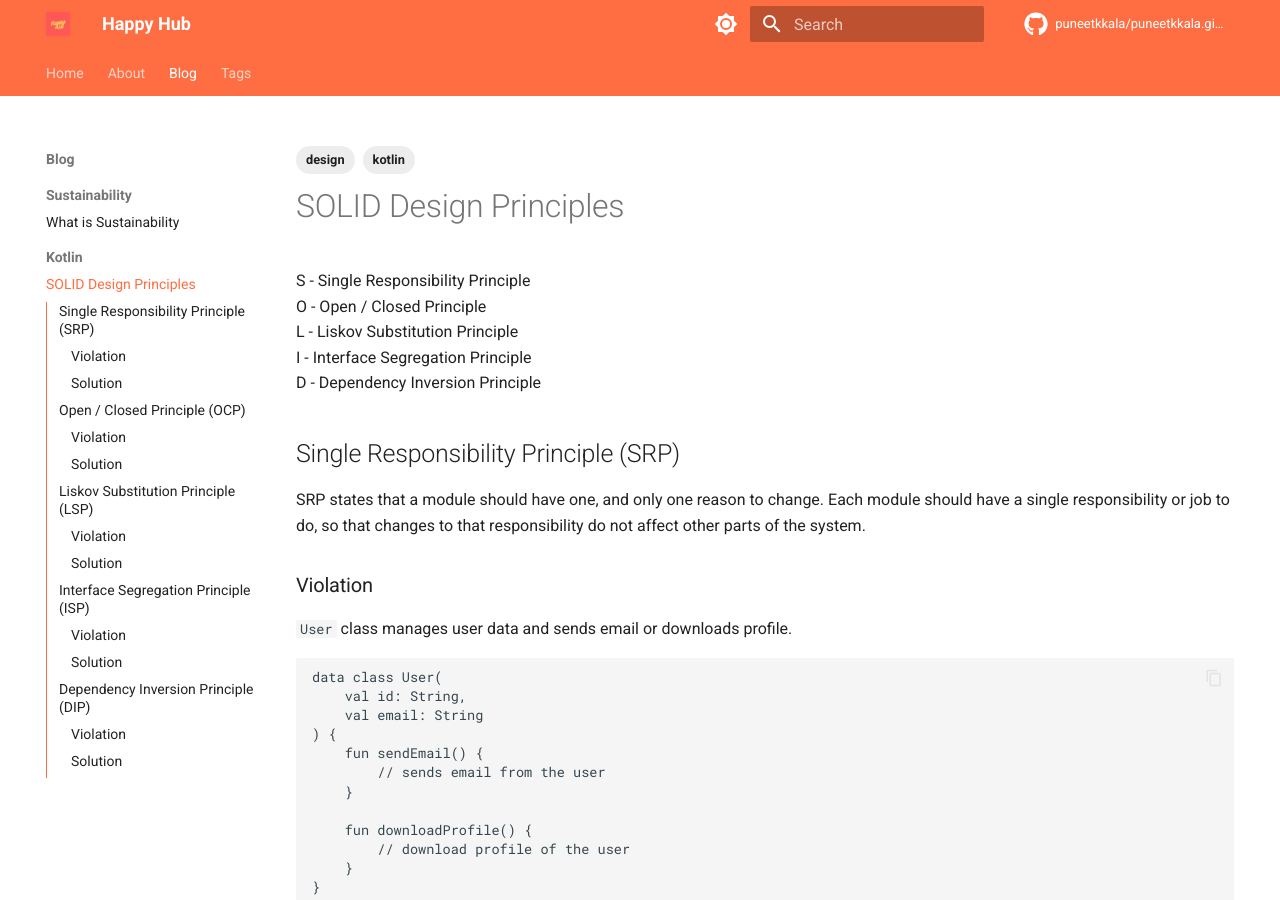
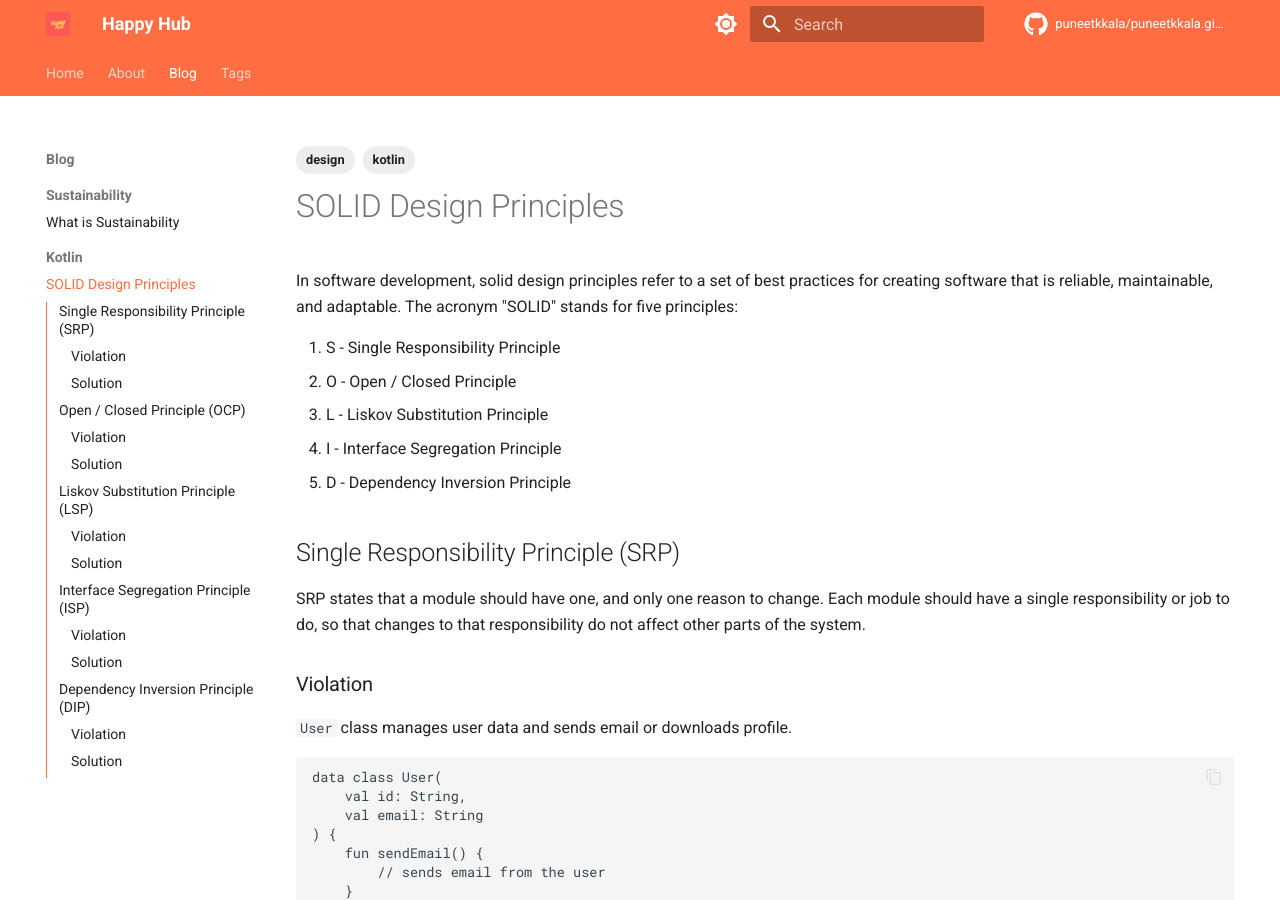
Before and after one commit to puneetkkala/puneetkkala.github.io, an MkDocs documentation site: the page built from docs/blog/kotlin/solid-design-principles.md, in a window 1280 px wide and 900 px high. Built offline with MkDocs 1.6.1 and Material for MkDocs 9.7.7, drawn with Linux system fonts in a browser that asks for light colours; comment, search, counter and statistics services are not loaded.

Commit message:
Added title and description

```diff
--- a/docs/blog/kotlin/solid-design-principles.md
+++ b/docs/blog/kotlin/solid-design-principles.md
@@ -1,15 +1,19 @@
 ---
+title: SOLID Design Principles
+description: In software development, solid design principles refer to a set of best practices for creating software that is reliable, maintainable, and adaptable. The acronym "SOLID" stands for five principles.
 tags:
     - kotlin
     - design
 ---
 
 # SOLID Design Principles
-S - Single Responsibility Principle<br/>
-O - Open / Closed Principle<br/>
-L - Liskov Substitution Principle<br/>
-I - Interface Segregation Principle<br/>
-D - Dependency Inversion Principle<br/>
+In software development, solid design principles refer to a set of best practices for creating software that is reliable, maintainable, and adaptable. The acronym "SOLID" stands for five principles:
+
+1. S - Single Responsibility Principle
+2. O - Open / Closed Principle
+3. L - Liskov Substitution Principle
+4. I - Interface Segregation Principle
+5. D - Dependency Inversion Principle
 ## Single Responsibility Principle (SRP)
 SRP states that a module should have one, and only one reason to change. Each module should have a single responsibility or job to do, so that changes to that responsibility do not affect other parts of the system.
 ### Violation
```
